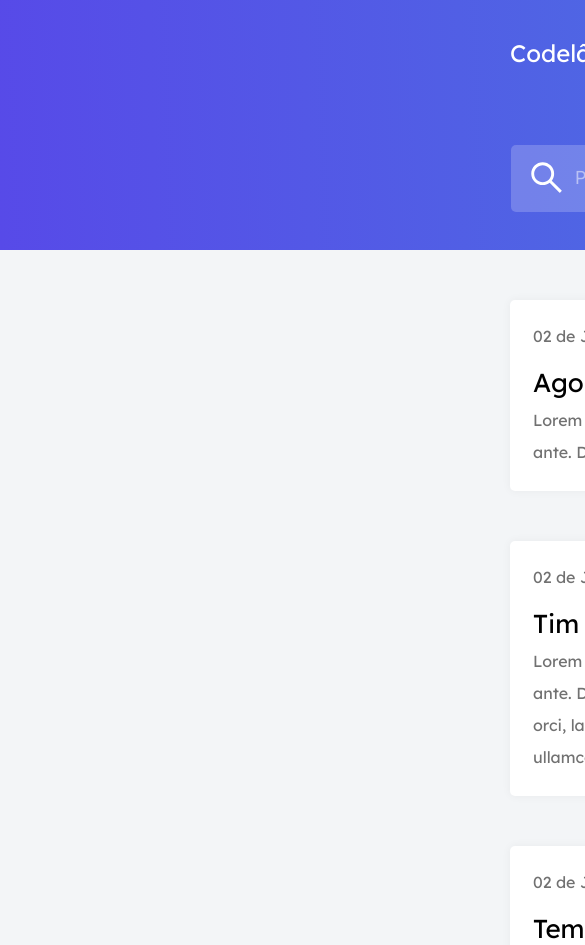
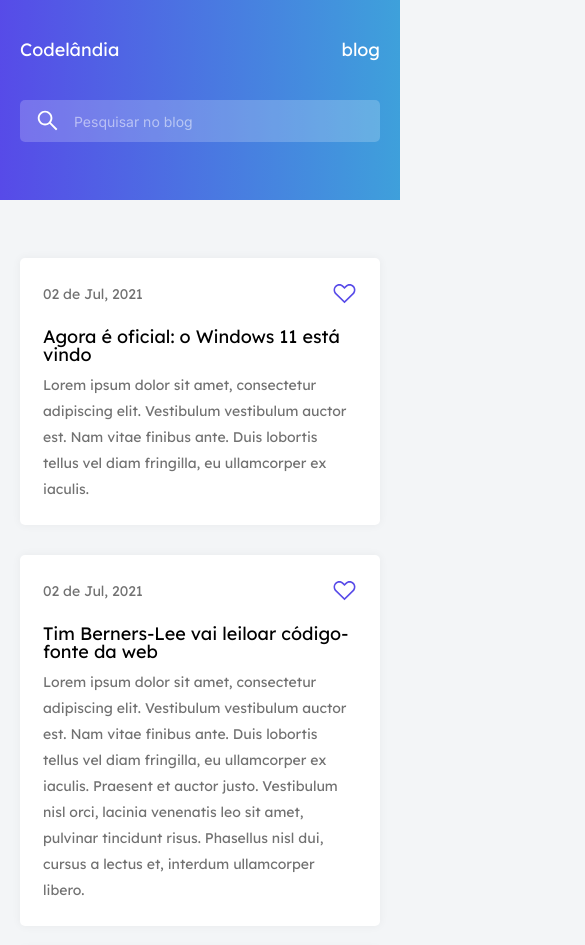
Before and after one commit to Mend1s/desafio01-codelandia, a plain HTML site: page index.html in a window 390 px wide. Shown: the top 945 px of the page, 585 px wide, since content can reach past the window. Drawn offline with Linux system fonts and the light colour scheme.

Commit message:
finalizando mobile

```diff
--- a/css/style.css
+++ b/css/style.css
@@ -41,13 +41,6 @@ body {
     font-size: 24px;
     color: var(--white);
     margin-top: 41px;
-}
-
-@media screen and (max-width: 1366px) {
-    .cabecalho{
-        min-width: 1366px;
-    }
-
 }
 
 .cabecalho__campo {
@@ -167,3 +160,90 @@ body {
 .conteudo_curtida {
     cursor: pointer;
 }
+
+/* @media screen and (max-width: 1366px) {
+    .cabecalho{
+        min-width: 1366px;
+    }
+} */
+
+@media screen and (max-width: 400px) {
+
+    .wrapper {
+        min-width: 300px;
+        /* margin: 48px 20px 41px 20px; */
+        margin-left: 20px;
+        margin-right: 20px;
+    }
+
+    .cabecalho{
+        max-width: 400px;
+        height: 200px;
+    }
+
+    .cabecalho__campo {
+        left: 20px;
+        top: 41px;
+        max-width: 378px;
+    }
+
+    .cabecalho__input::placeholder{
+        font-size: 14px;
+    }
+
+    .cabecalho__titulo {
+        font-size: 18px;
+    }
+
+    .cabecalho__input {
+        max-width: 304px;
+        height: 40px;
+        left: 20px;
+        top: 112px;
+        padding-left: 54px;
+    }
+
+    .icon_search {
+        left: 0;
+        top: 8px;
+        width: 55px;
+        height: 25px;
+    }
+
+    .conteudo__principal {
+        left: 20px;
+        max-width: 314px;
+        top: 258px;
+    }
+
+    .conteudo__data {
+        font-size: 14px;
+    }
+
+    .conteudo__titulo {
+        font-size: 18px;
+    }
+
+    .conteudo__descricacao {
+        font-size: 14px;
+        line-height: 26px;
+    }
+
+    .conteudo__principal--secundario {
+        left: 20px;
+        max-width: 314px;
+        top: 288px;
+    }
+
+    .conteudo__principal--terceiro {
+        left: 20px;
+        max-width: 314px;
+        top: 311px;
+    }
+
+    .conteudo__principal--quarto {
+        left: 20px;
+        max-width: 314px;
+        top: 341px;
+    }
+}
```
Also changed, not shown: index.html (+18 -5 lines).
